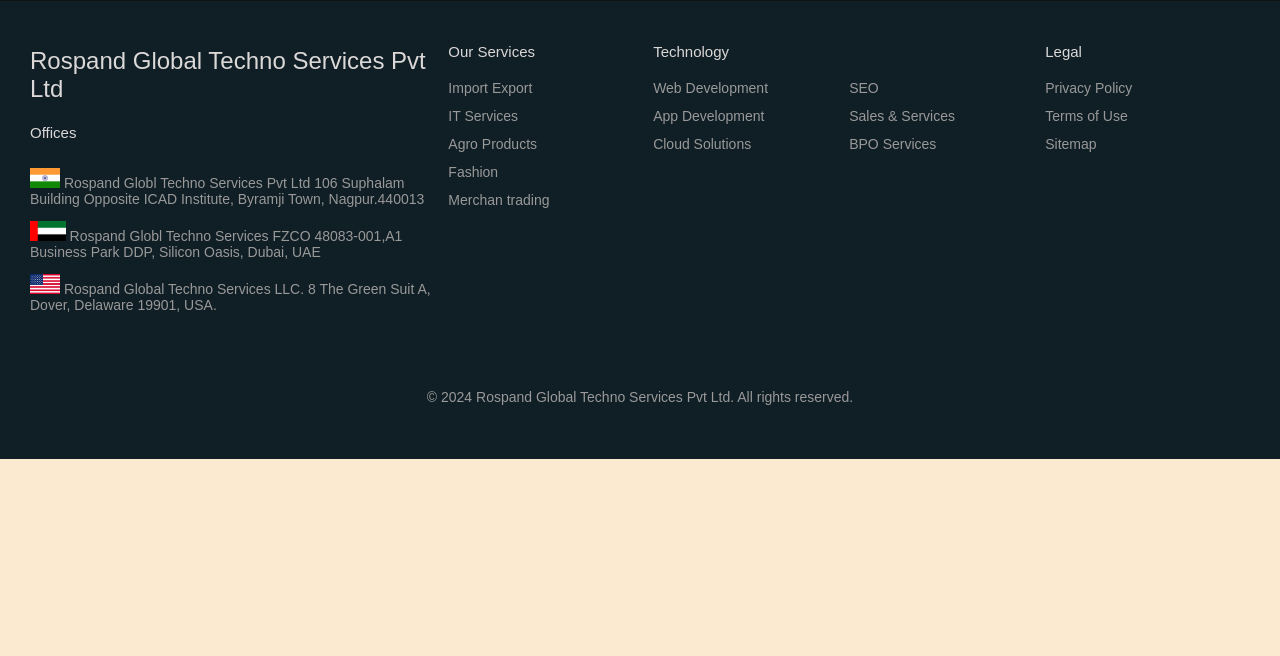
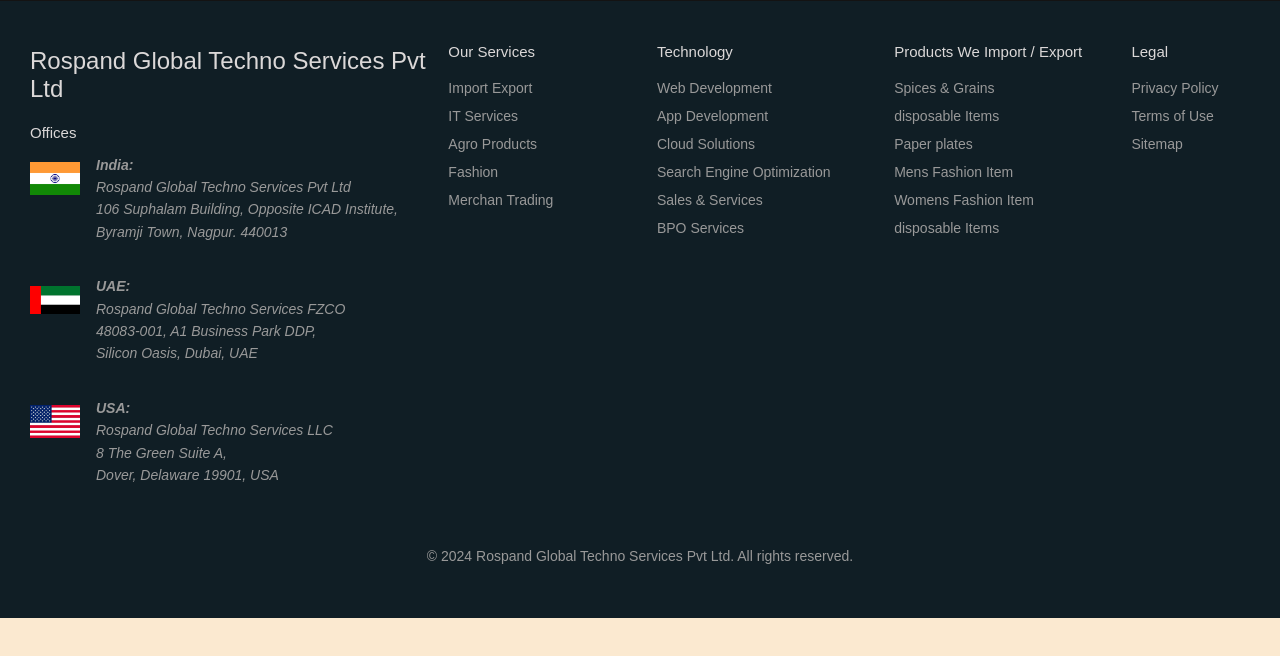
Before and after one commit to PrathamGaidhane/Rospand_Global_pvt_ltd, a plain HTML site: page Footer/footer.html in a window 1280 px wide. Drawn offline with Linux system fonts and the light colour scheme.

```diff
--- a/Footer/footer.html
+++ b/Footer/footer.html
@@ -57,7 +57,7 @@
         }
 
         .footer__addr h2 {
-            margin-top:5px;
+            margin-top: 5px;
             font-size: 15px;
             font-weight: 400;
         }
@@ -68,9 +68,34 @@
         }
 
         .footer address {
-            font-style: normal;
+            display: flex;
+            flex-direction: column;
+            gap: 2rem;
+            /* Increased spacing for clear separation */
+        }
+
+        .footer address div {
+            display: flex;
+            align-items: flex-start;
+            gap: 1rem;
+        }
+
+        .footer address img {
+            width: 50px;
+            height: 50px;
+            object-fit: contain;
+        }
+
+        .footer address p {
+            margin: 0;
+            line-height: 1.6;
             color: #999;
+            font-family: inherit;
+            font-size: inherit;
+            text-align: left;
         }
+
+
 
         .footer__btn {
             display: flex;
@@ -106,8 +131,14 @@
         }
 
         .footer__nav>* {
-            flex: 1 50%;
-            margin-right: 1.25em;
+            flex: 1 1 200px;
+            /* Allows flexible growth with a minimum width of 200px */
+            text-align: start;
+            /* Center-align the content for consistency */
+        }
+
+        .technology {
+            margin-left: 90px;
         }
 
         .nav__ul a {
@@ -115,8 +146,7 @@
         }
 
         .nav__ul--extra {
-            column-count: 2;
-            column-gap: 1.25em;
+            column-count: 1;
         }
 
         .legal {
@@ -195,22 +225,36 @@
             <h2>Offices</h2>
 
             <address>
-                <p><img src="/images/india.jpg" height="20px" alt="">
-                    Rospand Globl Techno Services Pvt Ltd
-                    106 Suphalam Building Opposite ICAD Institute, Byramji Town, Nagpur.440013
-                </p>
-                <p><img src="/images/dubai.jpg" height="20px" alt="">
-                    Rospand Globl Techno Services FZCO
-                    48083-001,A1 Business Park DDP, Silicon Oasis, Dubai, UAE
-                </p>
-                <p><img src="/images/america.jpg" height="20px" alt="">
-                    Rospand Global Techno Services LLC.
-                    8 The Green Suit A, Dover,
-                    Delaware 19901, USA.
-                </p>
-
+                <div>
+                    <img src="/images/india.jpg" height="30px" alt="India Flag">
+                    <p>
+                        <strong>India:</strong><br>
+                        Rospand Global Techno Services Pvt Ltd<br>
+                        106 Suphalam Building, Opposite ICAD Institute,<br>
+                        Byramji Town, Nagpur. 440013
+                    </p>
+                </div>
+                <div>
+                    <img src="/images/dubai.jpg" height="30px" alt="UAE Flag">
+                    <p>
+                        <strong>UAE:</strong><br>
+                        Rospand Global Techno Services FZCO<br>
+                        48083-001, A1 Business Park DDP,<br>
+                        Silicon Oasis, Dubai, UAE
+                    </p>
+                </div>
+                <div>
+                    <img src="/images/america.jpg" height="30px" alt="USA Flag">
+                    <p>
+                        <strong>USA:</strong><br>
+                        Rospand Global Techno Services LLC<br>
+                        8 The Green Suite A,<br>
+                        Dover, Delaware 19901, USA
+                    </p>
+                </div>
             </address>
         </div>
+
 
         <div class="footer__nav">
             <div class="nav__item">
@@ -232,12 +276,12 @@
                         <a href="#">Fashion</a>
                     </li>
                     <li>
-                        <a href="#">Merchan trading</a>
+                        <a href="#">Merchan Trading</a>
                     </li>
                 </ul>
             </div>
 
-            <div class="nav__item nav__item--extra">
+            <div class="nav__item nav__item--extra technology">
                 <h2 class="nav__title">Technology</h2>
 
                 <ul class="nav__ul nav__ul--extra">
@@ -254,7 +298,7 @@
                     </li>
 
                     <li>
-                        <a href="#">SEO</a>
+                        <a href="#">Search Engine Optimization</a>
                     </li>
 
                     <li>
@@ -264,6 +308,37 @@
                     <li>
                         <a href="#">BPO Services</a>
                     </li>
+                </ul>
+            </div>
+
+            <div class="nav__item nav__item--extra">
+                <h2 class="nav__title">Products We Import / Export</h2>
+
+                <ul class="nav__ul nav__ul--extra">
+                    <li>
+                        <a href="#">Spices & Grains</a>
+                    </li>
+
+                    <li>
+                        <a href="#">disposable Items</a>
+                    </li>
+
+                    <li>
+                        <a href="#">Paper plates</a>
+                    </li>
+
+                    <li>
+                        <a href="#">Mens Fashion Item</a>
+                    </li>
+
+                    <li>
+                        <a href="#">Womens Fashion Item</a>
+                    </li>
+
+                    <li>
+                        <a href="#">disposable Items</a>
+                    </li>
+
                 </ul>
             </div>
 
```
Also changed, not shown: index.html (+1 -0 lines).
